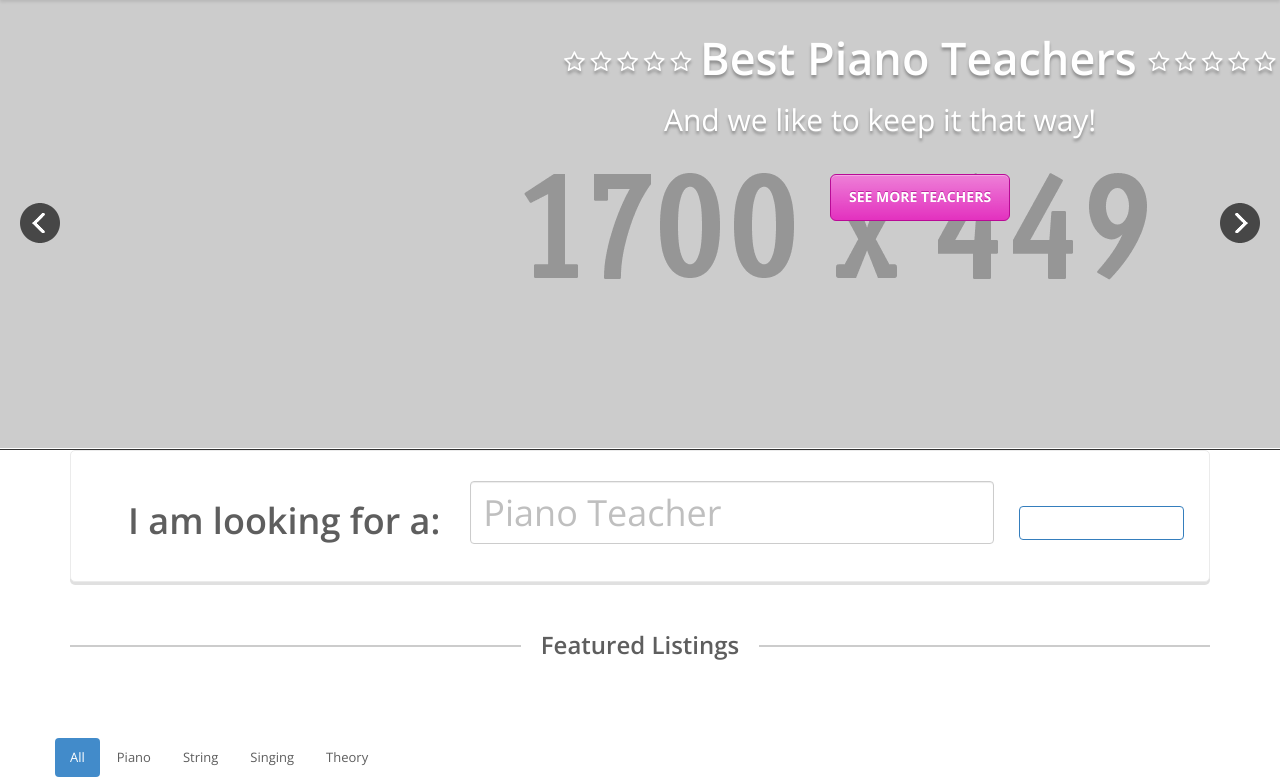
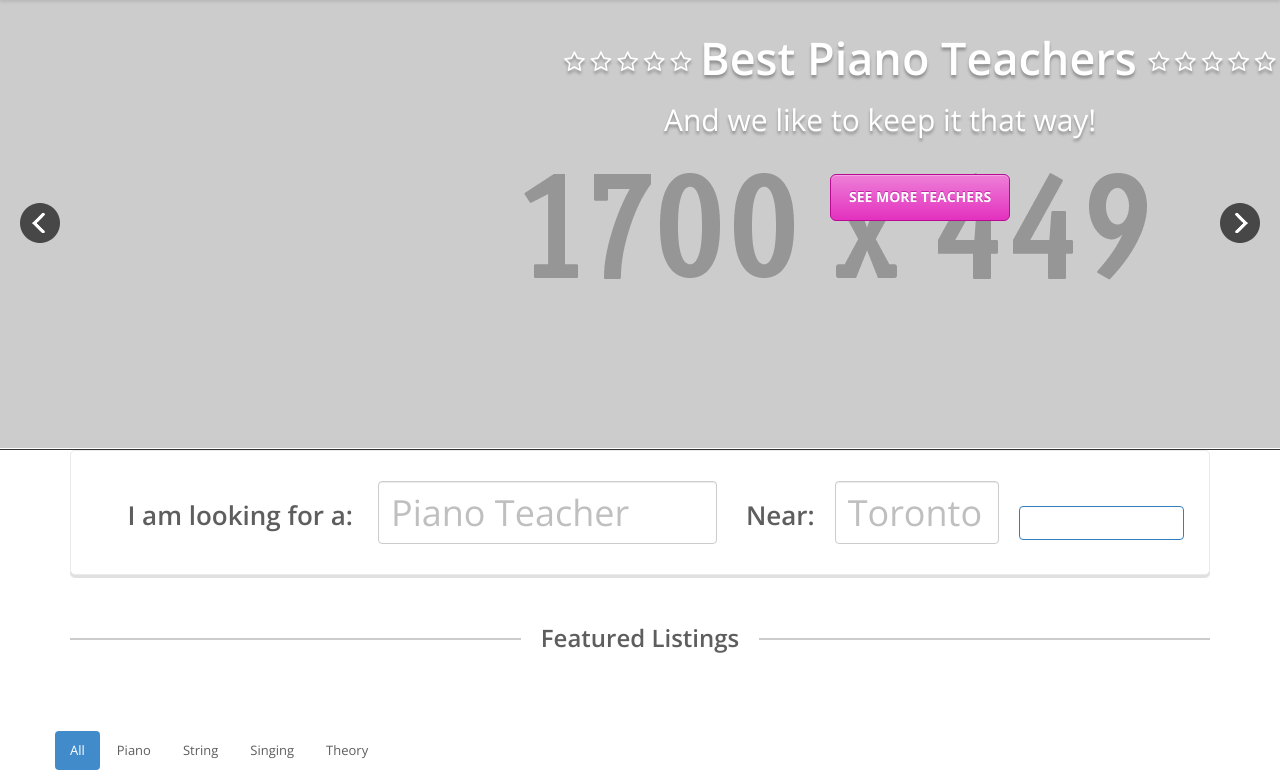
Before and after one commit to TejasM/picasso, a Django app: page / in a window 1280 px wide. Shown: the part 87-871 px from the top of the page. Run offline with Django 3.2, Linux system fonts and the light colour scheme; data that the repository does not hold is empty; some libraries are stand-ins or nearby versions.

Commit message:
Add newar

```diff
--- a/picasso/templates/base.html
+++ b/picasso/templates/base.html
@@ -94,14 +94,25 @@
                         <div id="message"></div>
                         <!-- Error message display -->
                         <div class="row">
+                            <div class="col-sm-3">
+                                <div class="form-group">
+                                    <h1 style="float: right; font-size: 2em">I am looking for a:</h1>
+                                </div>
+                            </div>
                             <div class="col-sm-4">
                                 <div class="form-group">
-                                    <h1 style="float: right;">I am looking for a:</h1>
+                                    <input type="text" name="search" id="search-text" placeholder="Piano Teacher"
+                                           class="form-control" style="font-size: 36px; height: 100%">
                                 </div>
                             </div>
-                            <div class="col-sm-6">
+                            <div class="col-sm-1">
                                 <div class="form-group">
-                                    <input type="text" name="search" id="search-text" placeholder="Piano Teacher"
+                                    <h1 style="float: right; font-size: 2em">Near:</h1>
+                                </div>
+                            </div>
+                            <div class="col-sm-2">
+                                <div class="form-group">
+                                    <input type="text" name="location" id="location-text" value="Toronto"
                                            class="form-control" style="font-size: 36px; height: 100%">
                                 </div>
                             </div>
@@ -178,7 +189,7 @@
                 loadFilters();
             });
             $('#search-submisson').click(function (e) {
-                $.get('{% url 'main:get_listings' %}', {'term': $('#search-text').val()}, function (data) {
+                $.get('{% url 'main:get_listings' %}', {'term': $('#search-text').val() + ' ' + $('#location-text').val()}, function (data) {
                     $('.revolution-slider').hide();
                     $main.empty();
                     $main.append(data);
```
